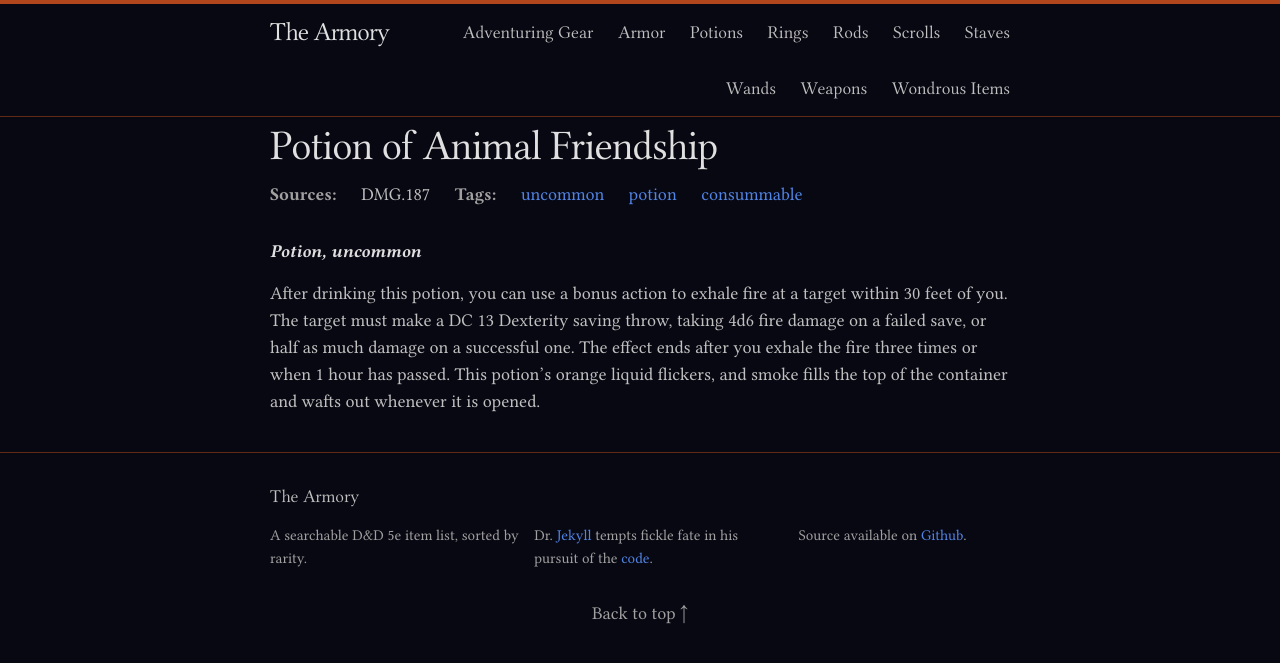
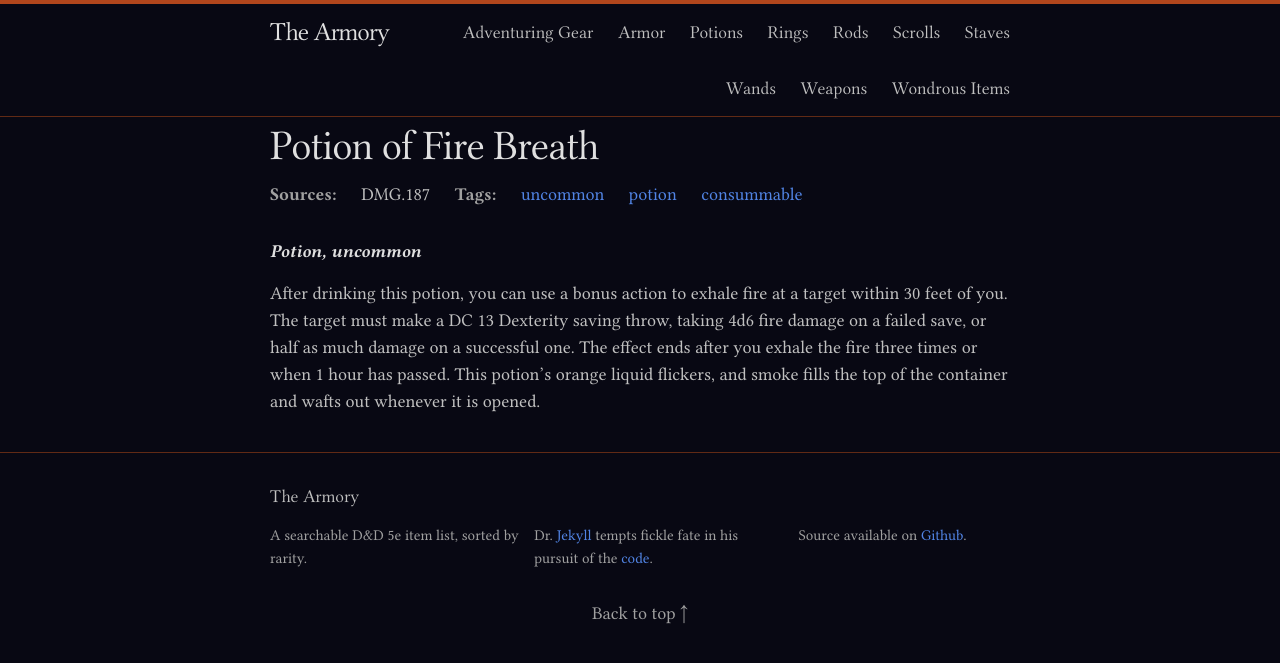
Before and after one commit to Traneptora/armory, a Jekyll site: the page built from _posts/2026-06-28-potion-of-fire-breath.markdown, in a window 1280 px wide. Shown: the top 663 px of the page. Built offline with Jekyll 4.4.1, drawn with Linux system fonts in a browser that asks for light colours.

Commit message:
posts: fix potion of fire breath title

```diff
--- a/_posts/2026-06-28-potion-of-fire-breath.markdown
+++ b/_posts/2026-06-28-potion-of-fire-breath.markdown
@@ -1,6 +1,6 @@
 ---
 layout: post
-title: "Potion of Animal Friendship"
+title: "Potion of Fire Breath"
 date: 2026-06-28
 sources: [DMG.187]
 tags: [uncommon, potion, consummable]
```
